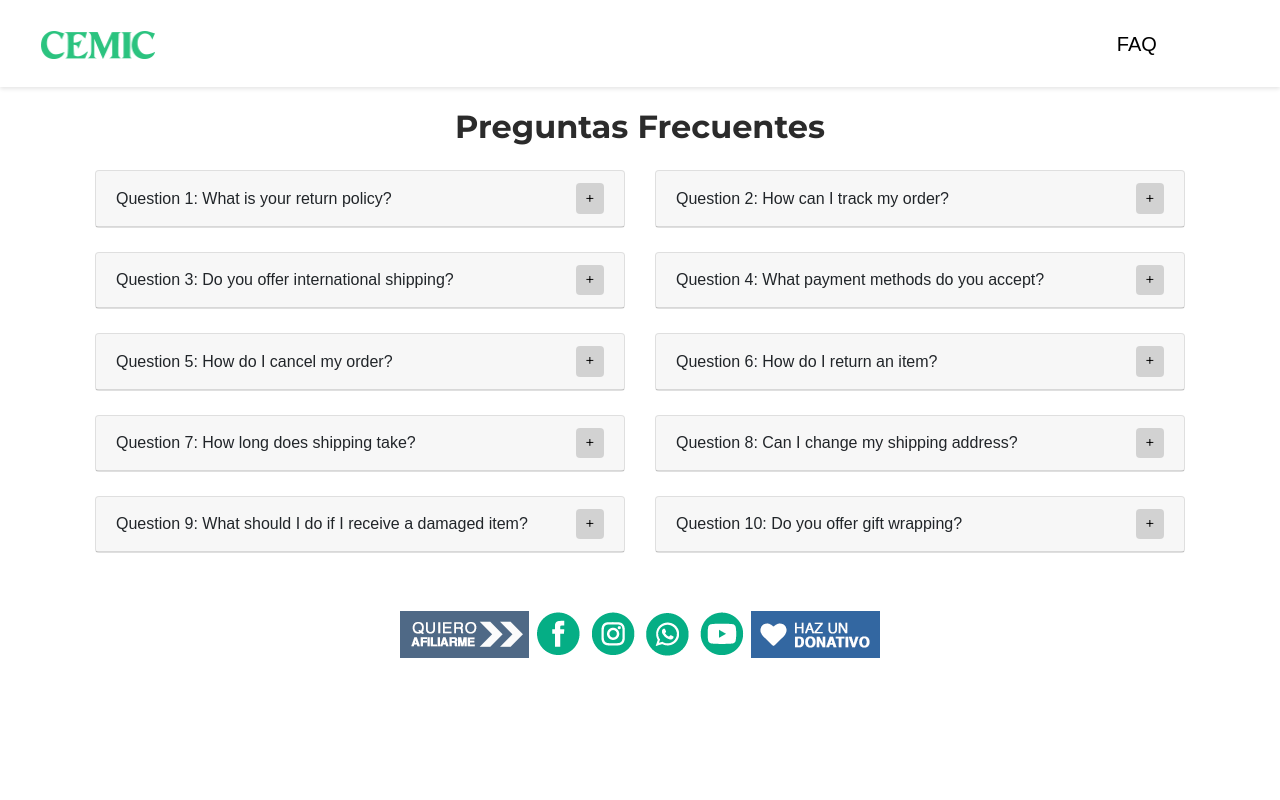
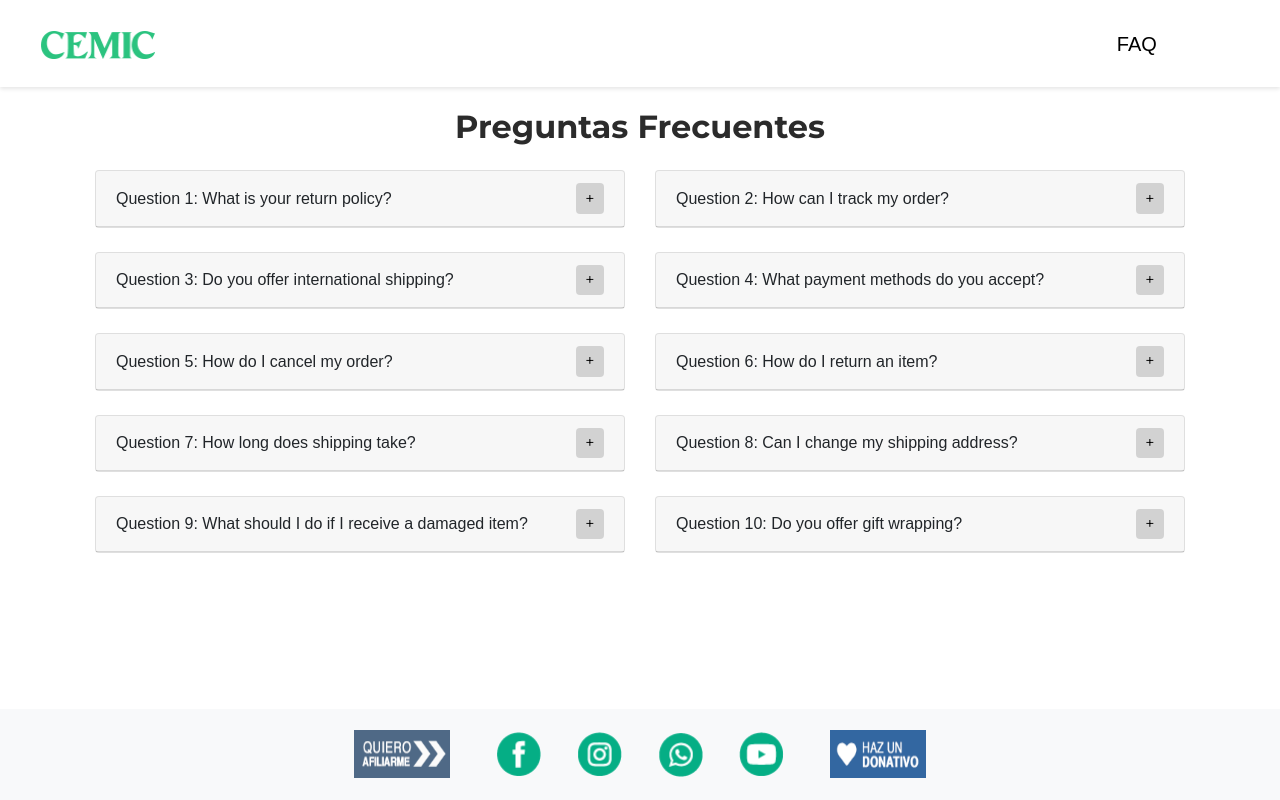
Before and after one commit to manumei/AnesthesiaFAQ, a plain HTML site: page index.html in a window 1280 px wide. Drawn offline with nearby package versions, Linux system fonts and the light colour scheme.

Commit message:
finished footer

```diff
--- a/index.html
+++ b/index.html
@@ -160,12 +160,12 @@
     <!-- Social Media Icons -->
     <footer class="social-media-footer">
         <div class="container text-center">
-            <a href="https://www.cemic.edu.ar/planes" target="_blank"><img src="imgs/affili.png" alt="WhatsApp" class="social-icon"></a>
+            <a href="https://www.cemic.edu.ar/planes" target="_blank"><img src="imgs/affili.png" alt="WhatsApp" class="action-icon"></a>
             <a href="https://www.facebook.com/CEMICHospitalUniversitario/" target="_blank"><img src="imgs/facebook.png" alt="WhatsApp" class="social-icon"></a>
             <a href="https://www.instagram.com/cemic_hu/" target="_blank"><img src="imgs/instagram.png" alt="Instagram" class="social-icon"></a>
             <a href="https://api.whatsapp.com/send?phone=5491152990000" target="_blank"><img src="imgs/whatsapp.png" alt="Facebook" class="social-icon"></a>
             <a href="https://www.youtube.com/channel/UCrJSve_M1y9IZgeSRQ6-q8A" target="_blank"><img src="imgs/youtube.png" alt="YouTube" class="social-icon"></a>
-            <a href="https://www.cemic.edu.ar/donaciones2.php" target="_blank"><img src="imgs/donar.gif" alt="WhatsApp" class="social-icon"></a>
+            <a href="https://www.cemic.edu.ar/donaciones2.php" target="_blank"><img src="imgs/donar.gif" alt="WhatsApp" class="action-icon"></a>
         </div>
     </footer>
 
--- a/style.css
+++ b/style.css
@@ -179,3 +179,33 @@ header a:hover {
     cursor: pointer; /* Change cursor to pointer on hover */
     transition: background-color 0.3s ease; /* Smooth transition for hover effect */
 }
+
+.social-media-footer {
+    background-color: #f8f9fa;
+    padding: 20px 0;
+    position: fixed;
+    bottom: 0;
+    width: 100%;
+}
+
+.social-media-footer .social-icon {
+    width: 3.2rem;
+    height: 3.2rem;
+    margin: 0 0.8rem;
+    transition: transform 0.3s;
+}
+
+.social-media-footer .action-icon {
+    width: 6rem;
+    height: 3rem;
+    margin: 0 1.6rem;
+    transition: transform 0.3s;
+}
+
+.social-media-footer .social-icon:hover {
+    transform: scale(1.1);
+}
+
+.social-media-footer .action-icon:hover {
+    transform: scale(1.1);
+}
```
